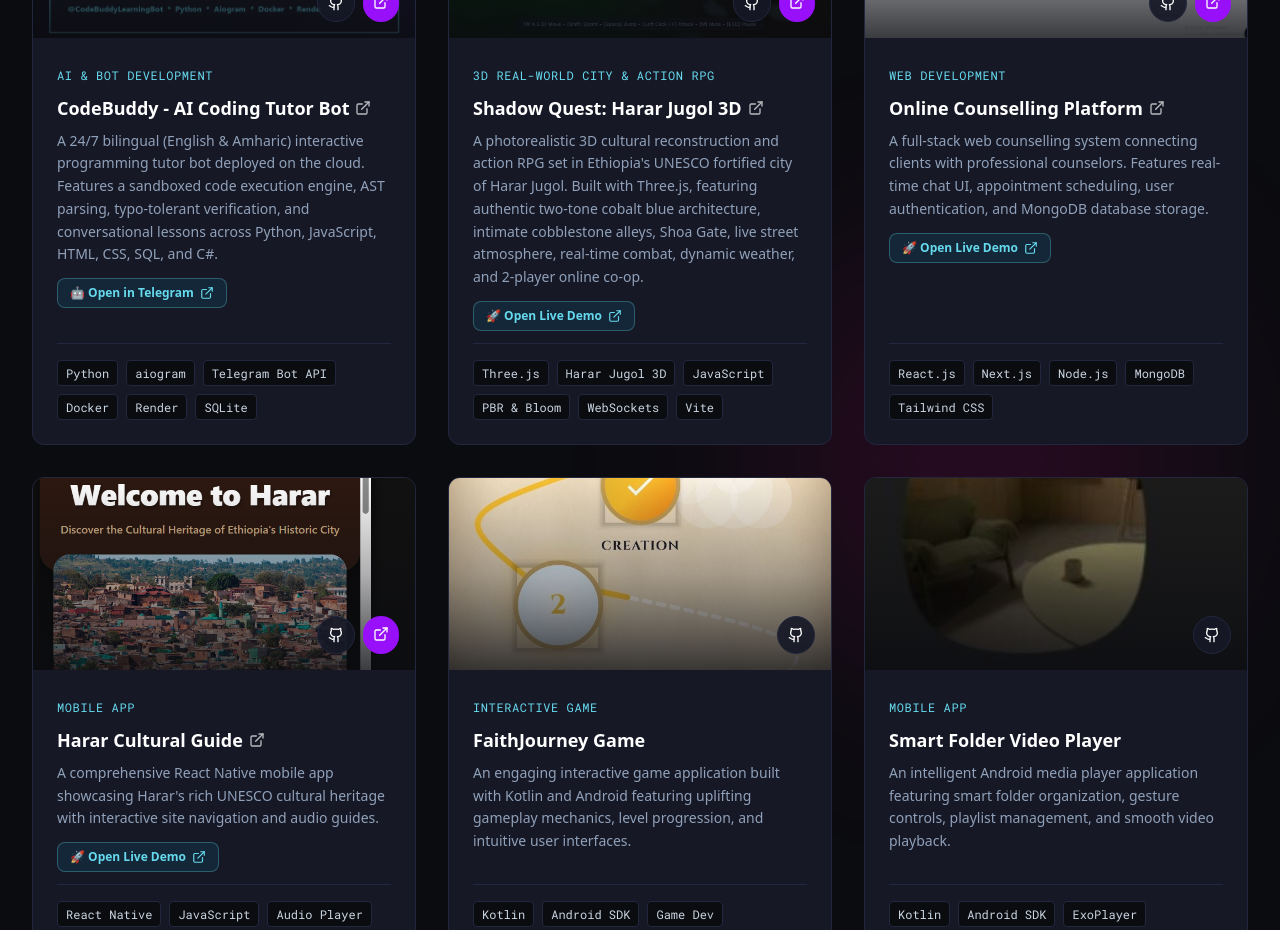
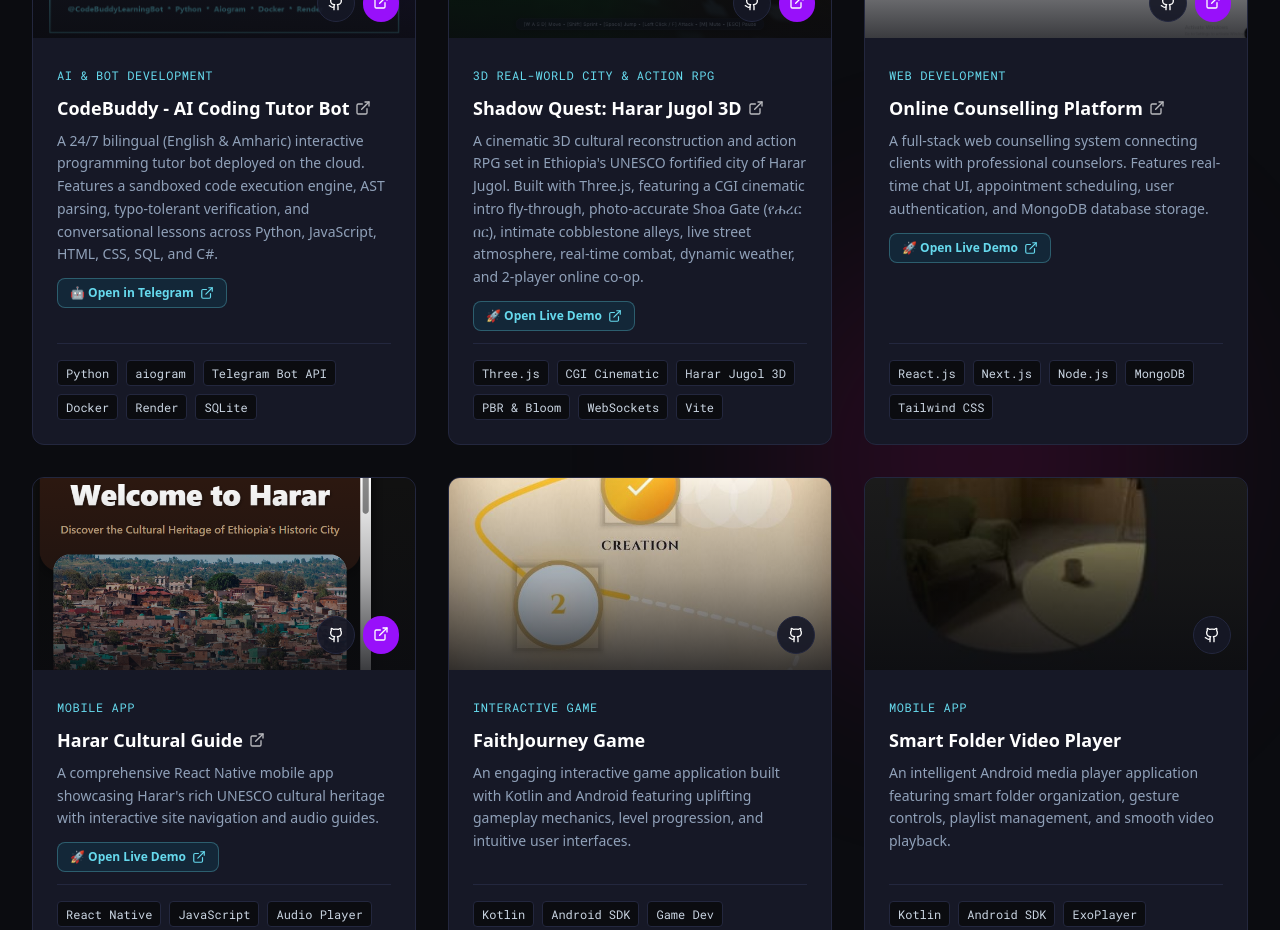
Before and after one commit to mercy306/portfolio, a Next.js app: page / in a window 1280 px wide. Shown: the part 1940-2870 px from the top of the page. Built offline with nearby package versions, Linux system fonts and the light colour scheme.

Commit message:
chore(sync): update Shadow Quest Harar Jugol 3D CGI cinematic and gate live project

```diff
--- a/components/Projects.tsx
+++ b/components/Projects.tsx
@@ -23,8 +23,8 @@ const projects = [
     category: 'game',
     categoryLabel: '3D Real-World City & Action RPG',
     description:
-      'A photorealistic 3D cultural reconstruction and action RPG set in Ethiopia\'s UNESCO fortified city of Harar Jugol. Built with Three.js, featuring authentic two-tone cobalt blue architecture, intimate cobblestone alleys, Shoa Gate, live street atmosphere, real-time combat, dynamic weather, and 2-player online co-op.',
-    tags: ['Three.js', 'Harar Jugol 3D', 'JavaScript', 'PBR & Bloom', 'WebSockets', 'Vite'],
+      'A cinematic 3D cultural reconstruction and action RPG set in Ethiopia\'s UNESCO fortified city of Harar Jugol. Built with Three.js, featuring a CGI cinematic intro fly-through, photo-accurate Shoa Gate (የሐረር በር), intimate cobblestone alleys, live street atmosphere, real-time combat, dynamic weather, and 2-player online co-op.',
+    tags: ['Three.js', 'CGI Cinematic', 'Harar Jugol 3D', 'PBR & Bloom', 'WebSockets', 'Vite'],
     image: '/shadow-quest.png',
     github: 'https://github.com/mercy306/shadow-quest',
     live: 'https://mercy306.github.io/shadow-quest/',
```
